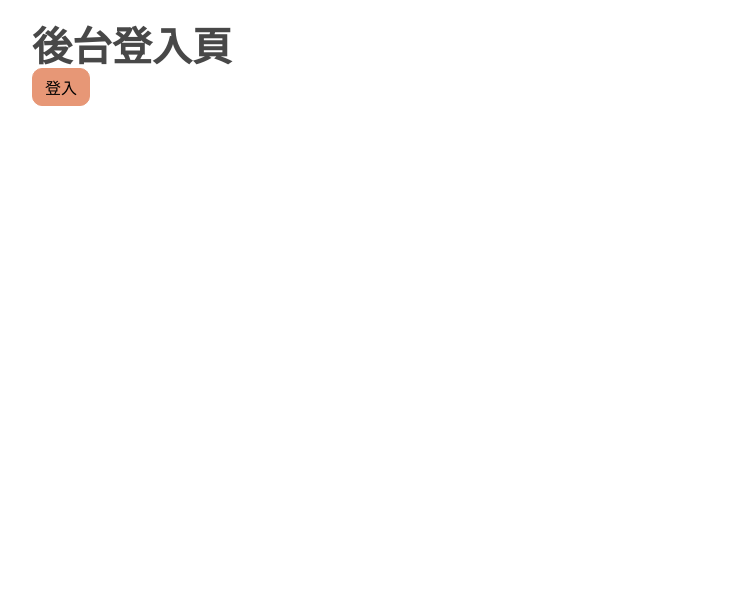
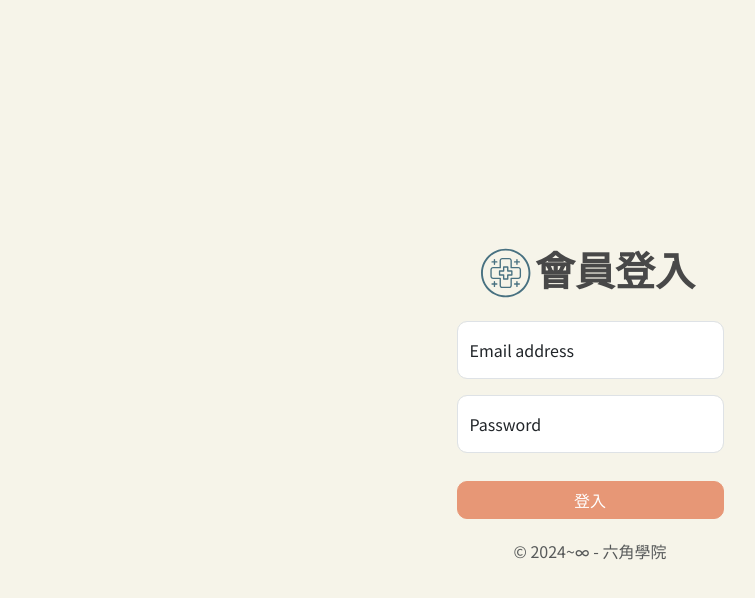
Before and after one commit to lynnliang34/Hexschool_2025-Independent-study, a React (Vite) app: page /#/admin-login in a window 1280 px wide. Shown: the top 598 px of the page, without its empty margins (50-805 px from the left). Built offline with nearby package versions, Linux system fonts and the light colour scheme.

Commit message:
feat: 複製 UserLogin 到 AdminLogin

```diff
--- a/src/pages/login/AdminLogin.jsx
+++ b/src/pages/login/AdminLogin.jsx
@@ -1,20 +1,105 @@
-import { Link } from "react-router";
-import { useDispatch } from "react-redux";
-import { loginAdmin } from "../../redux/adminSlice";
+import axios from "axios";
+import { useState } from "react";
+import { Link, useNavigate } from "react-router";
+import { useDispatch, useSelector } from "react-redux";
+import { loginUser } from "../../redux/userSlice";
+import { Logo, Toast } from "../../components";
+import { pushMessage } from "../../redux/toastSlice";
 
-export default function AdminLogin() {
+// 環境變數
+const BASE_URL = import.meta.env.VITE_BASE_URL;
+
+export default function UserLogin() {
+  // 從 Redux store 取得使用者是否已登入的狀態
+  const isAuthenticated = useSelector((state) => state.user.isAuthenticated);
+
+  // 存放登入時的帳號與密碼
+  const [account, setAccount] = useState({
+    username: "",
+    password: "",
+  });
+
+  // 處理帳號輸入
+  // 更新 account 狀態，讓使用者輸入帳號密碼時即時更新
+  const handleInputChange = (e) => {
+    const { value, name } = e.target;
+
+    setAccount({
+      ...account,
+      [name]: value,
+    });
+  };
+
+  // 登入功能
+  // 發送登入請求，成功後將 token 存入 cookie，並設置全域的 Authorization 標頭，然後獲取產品列表。
   const dispatch = useDispatch();
+  const navigate = useNavigate();
+  const handleLogin = async (e) => {
+    e.preventDefault();
+    try {
+      const res = await axios.post(`${BASE_URL}/admin/signin`, account);
+      const { token, expired } = res.data;
 
-  const handleLogin = () => {
-    dispatch(loginAdmin({ name: "AdminName" }));
+      document.cookie = `hexToken=${token}; expires=${new Date(expired)}`;
+      axios.defaults.headers.common["Authorization"] = token;
+
+      dispatch(loginUser({ name: account.username }));
+      navigate("/profile");
+    } catch (error) {
+      dispatch(
+        pushMessage({
+          text: `登入失敗：${error.message}`,
+          status: "failed",
+        })
+      );
+    }
   };
 
   return (
-    <div className="container mt-5">
-      <h1>後台登入頁</h1>
-      <Link className="btn btn-primary" to="/admin" onClick={handleLogin}>
-        登入
-      </Link>
-    </div>
+    <>
+      <div className="d-flex flex-column justify-content-center align-items-center vh-100 bg-primary-2">
+        <div className="d-flex align-items-center">
+          <Link to="/">
+            <Logo className={"login-logo me-1"} />
+          </Link>
+          <h1 className="mt-5 mb-7 me-1">會員登入</h1>
+        </div>
+
+        <form onSubmit={handleLogin} className="d-flex flex-column gap-3 ">
+          <div className="form-floating mb-1">
+            <input
+              name="username"
+              value={account.username}
+              onChange={handleInputChange}
+              type="email"
+              className="form-control"
+              id="username"
+              placeholder="name@example.com"
+            />
+            <label htmlFor="username">Email address</label>
+          </div>
+          <div className="form-floating mb-4">
+            <input
+              name="password"
+              value={account.password}
+              onChange={handleInputChange}
+              type="password"
+              className="form-control"
+              id="password"
+              placeholder="Password"
+            />
+            <label htmlFor="password">Password</label>
+          </div>
+          {isAuthenticated ? (
+            <button className="btn btn-outline-primary disabled">已登入</button>
+          ) : (
+            <button className="btn btn-primary text-white ">登入</button>
+          )}
+        </form>
+        <p className="mt-5 mb-3 text-muted">&copy; 2024~∞ - 六角學院</p>
+      </div>
+
+      <Toast />
+    </>
   );
 }
```
